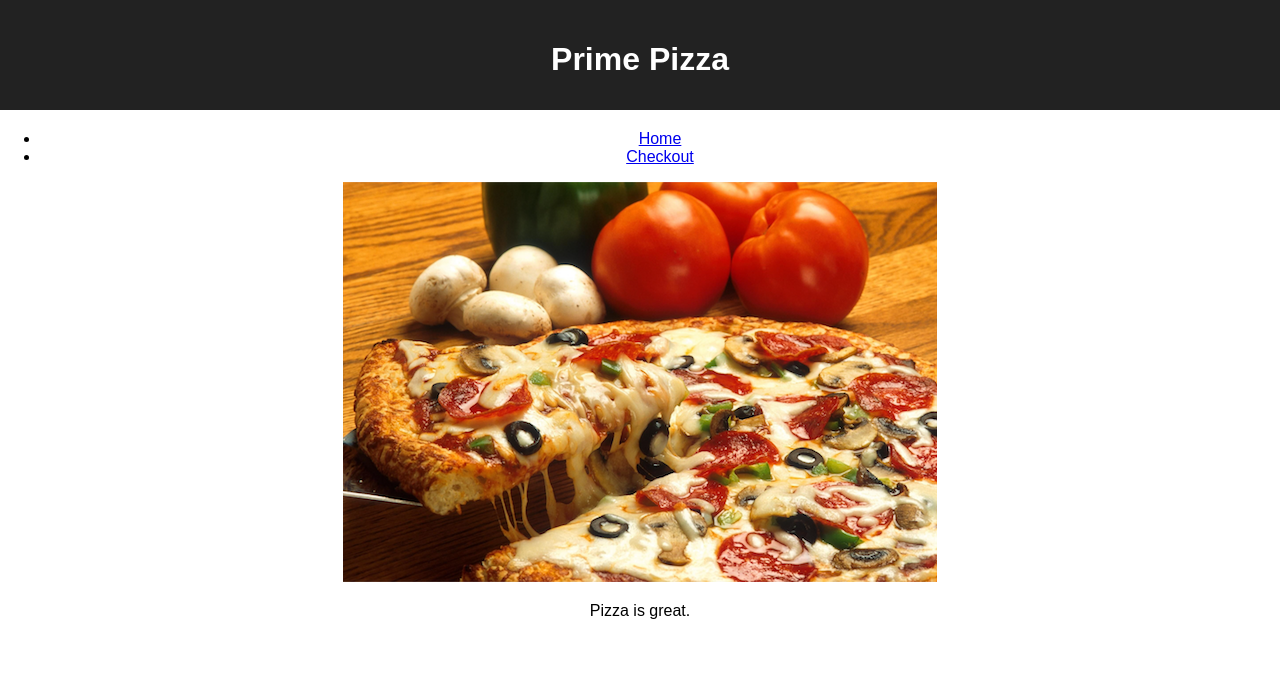
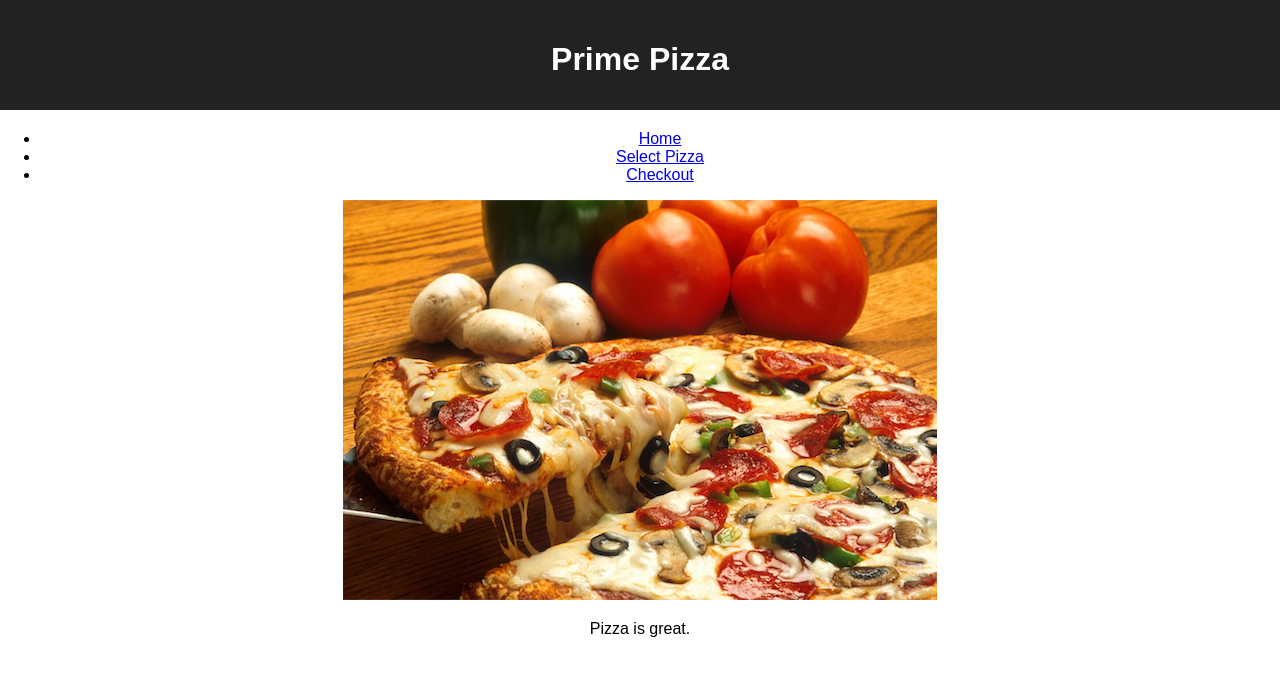
Before and after one commit to sjg3609/redux-pizza-parlor, a React (Create React App) app: page / in a window 1280 px wide. Shown: the top 676 px of the page. Built offline with nearby package versions, Linux system fonts and the light colour scheme.

Commit message:
Added components for select pizza and home

```diff
--- a/src/components/App/App.jsx
+++ b/src/components/App/App.jsx
@@ -2,6 +2,8 @@ import React from 'react';
 import axios from 'axios';
 import { HashRouter as Router, Route, Link } from 'react-router-dom';
 import './App.css';
+import SelectPizza from './SelectPizza/SelectPizza';
+import Home from './SelectPizza/Home/Home';
 
 function App() {
 
@@ -16,11 +18,17 @@ function App() {
             <Link to="/">Home</Link>
           </li>
           <li>
+            <Link to="/select">Select Pizza</Link>
+          </li>
+          <li>
             <Link to="/checkout">Checkout</Link>
           </li>
         </ul>
         <Route exact path="/">
-
+          <Home />
+        </Route>
+        <Route exact path="/select">
+          <SelectPizza />
         </Route>
         <Route exact path="/customersInfo">
 
@@ -32,9 +40,6 @@ function App() {
 
         </Route>
       </Router>
-      <img src='images/pizza_photo.png' />
-      <p>Pizza is great.</p>
-
     </div>
   );
 }
--- /dev/null
+++ b/src/components/App/SelectPizza/Home/Home.jsx
@@ -0,0 +1,10 @@
+function Home() {
+    return (
+        <div>
+            <img src='images/pizza_photo.png' />
+            <p>Pizza is great.</p>
+        </div>
+    );
+}
+
+export default Home;
--- /dev/null
+++ b/src/components/App/SelectPizza/SelectPizza.jsx
@@ -0,0 +1,9 @@
+function SelectPizza() {
+    return (
+        <>
+
+        </>
+    );
+}
+
+export default SelectPizza;
```
